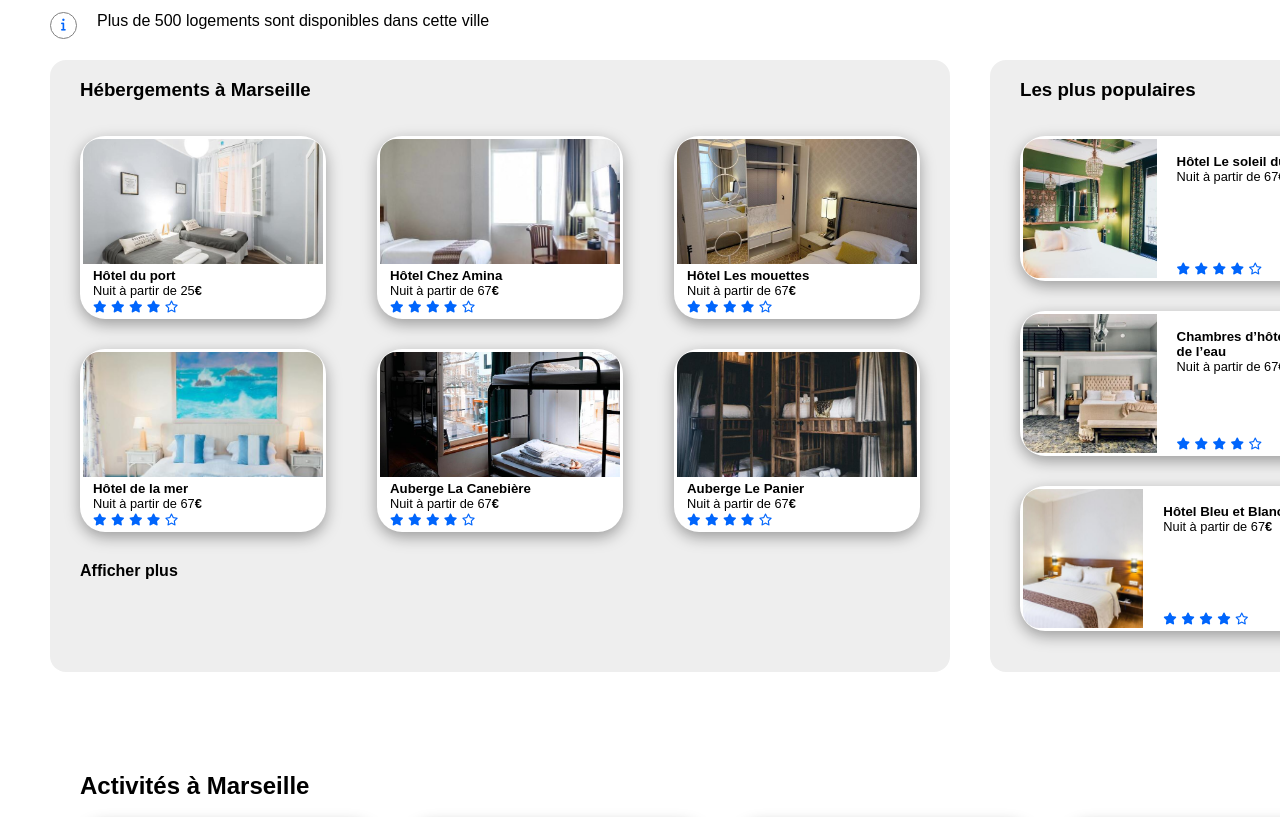
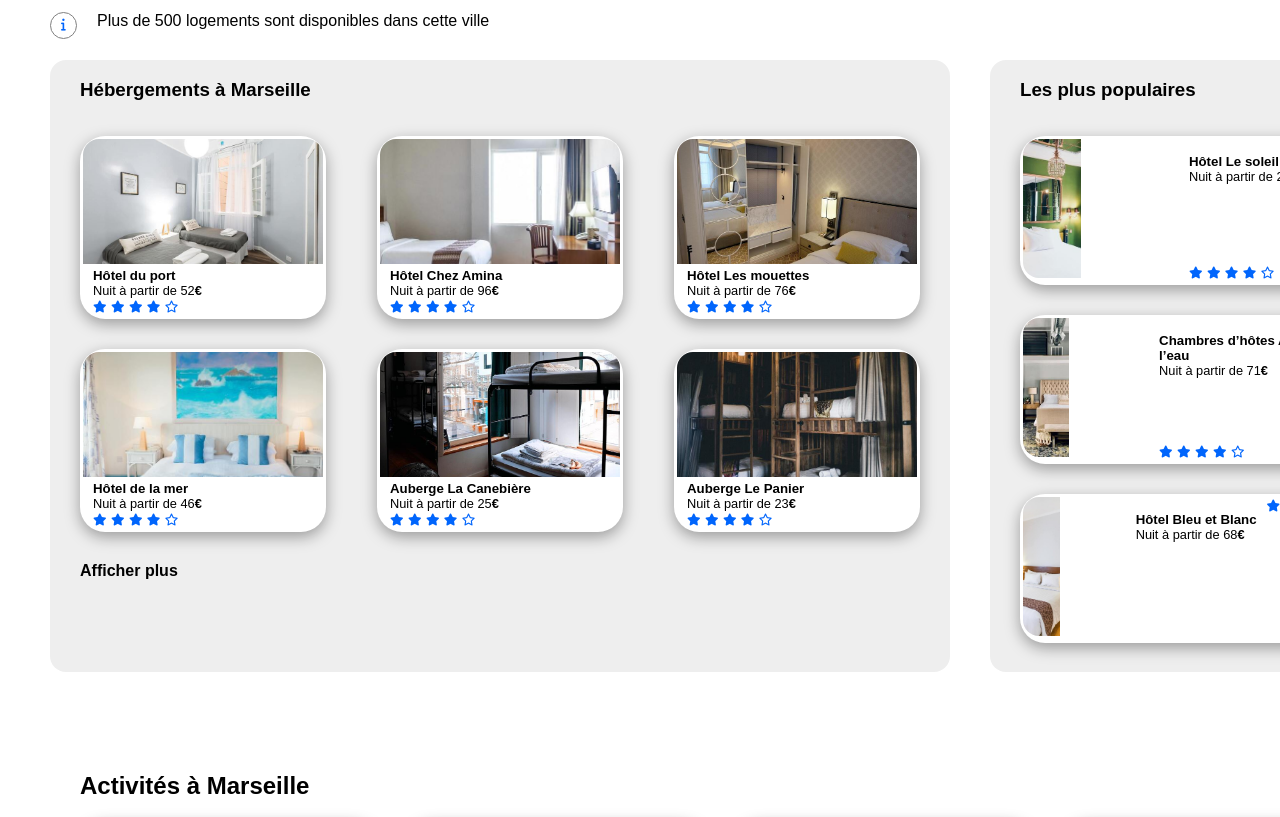
Before and after one commit to GumSurf/Booki, a plain HTML site: page index.html in a window 1280 px wide. Shown: the part 440-1257 px from the top of the page. Drawn offline with Linux system fonts and the light colour scheme.

Commit message:
Add: div

```diff
--- a/index.html
+++ b/index.html
@@ -100,7 +100,7 @@
                     <img src="images/hebergements/4_small/fred-kleber-gTbaxaVLvsg-unsplash.jpg" alt="Hôtel du port">
                     <article class="name_price_hebergements">
                         <h5>Hôtel du port</h5>
-                        <p>Nuit à partir de 25<span class="euro">€</span></p>
+                        <p>Nuit à partir de 52<span class="euro">€</span></p>
                         <span class="stars">
                             <i class="fa-solid fa-star fa-xs"></i>
                             <i class="fa-solid fa-star fa-xs"></i>
@@ -114,7 +114,7 @@
                     <img src="images/hebergements/4_small/febrian-zakaria-M6S1WvfW68A-unsplash.jpg" alt="Hôtel Chez Amina">
                     <article class="name_price_hebergements">
                         <h5>Hôtel Chez Amina</h5>
-                        <p>Nuit à partir de 67<span class="euro">€</span></p>
+                        <p>Nuit à partir de 96<span class="euro">€</span></p>
                         <span class="stars">
                             <i class="fa-solid fa-star fa-xs"></i>
                             <i class="fa-solid fa-star fa-xs"></i>
@@ -128,7 +128,7 @@
                     <img src="images/hebergements/4_small/reisetopia-B8WIgxA_PFU-unsplash.jpg" alt="Hôtel Les mouettes">
                     <article class="name_price_hebergements">
                         <h5>Hôtel Les mouettes</h5>
-                        <p>Nuit à partir de 67<span class="euro">€</span></p>
+                        <p>Nuit à partir de 76<span class="euro">€</span></p>
                         <span class="stars">
                             <i class="fa-solid fa-star fa-xs"></i>
                             <i class="fa-solid fa-star fa-xs"></i>
@@ -142,7 +142,7 @@
                     <img src="images/hebergements/4_small/annie-spratt-Eg1qcIitAuA-unsplash.jpg" alt="Hôtel de la mer">
                     <article class="name_price_hebergements">
                         <h5>Hôtel de la mer</h5>
-                        <p>Nuit à partir de 67<span class="euro">€</span></p>
+                        <p>Nuit à partir de 46<span class="euro">€</span></p>
                         <span class="stars">
                             <i class="fa-solid fa-star fa-xs"></i>
                             <i class="fa-solid fa-star fa-xs"></i>
@@ -156,7 +156,7 @@
                     <img src="images/hebergements/4_small/marcus-loke-WQJvWU_HZFo-unsplash.jpg" alt="Auberge La Canebière">
                     <article class="name_price_hebergements">
                         <h5>Auberge La Canebière</h5>
-                        <p>Nuit à partir de 67<span class="euro">€</span></p>
+                        <p>Nuit à partir de 25<span class="euro">€</span></p>
                         <span class="stars">
                             <i class="fa-solid fa-star fa-xs"></i>
                             <i class="fa-solid fa-star fa-xs"></i>
@@ -170,7 +170,7 @@
                     <img src="images/hebergements/4_small/nicate-lee-kT-ZyaiwBe0-unsplash.jpg" alt="Auberge Le Panier">
                     <article class="name_price_hebergements">
                         <h5>Auberge Le Panier</h5>
-                        <p>Nuit à partir de 67<span class="euro">€</span></p>
+                        <p>Nuit à partir de 23<span class="euro">€</span></p>
                         <span class="stars">
                             <i class="fa-solid fa-star fa-xs"></i>
                             <i class="fa-solid fa-star fa-xs"></i>
@@ -193,11 +193,13 @@
             </div>
             <div class="conteneur_popularite">
                 <a href="#" class="box_pop">
-                    <img src="images/hebergements/4_small/emile-guillemot-Bj_rcSC5XfE-unsplash.jpg" alt="Hôtel Le soleil du matin">
+                    <div class="contenu_image">
+                        <img src="images/hebergements/4_small/emile-guillemot-Bj_rcSC5XfE-unsplash.jpg" alt="Hôtel Le soleil du matin">
+                    </div>
                     <article class="name_price_populaires">
                         <div>
                             <h5>Hôtel Le soleil du matin</h5>
-                            <p>Nuit à partir de 67<span class="euro">€</span></p>
+                            <p>Nuit à partir de 25<span class="euro">€</span></p>
                         </div>
                         <span class="stars">
                             <i class="fa-solid fa-star fa-xs"></i>
@@ -209,11 +211,13 @@
                     </article>
                 </a>
                 <a href="#" class="box_pop">
-                    <img src="images/hebergements/4_small/aw-creative-VGs8z60yT2c-unsplash.jpg" alt="Chambres d’hôtes Au cœur de l’eau">
+                    <div class="contenu_image">
+                        <img src="images/hebergements/4_small/aw-creative-VGs8z60yT2c-unsplash.jpg" alt="Chambres d’hôtes Au cœur de l’eau">
+                    </div>
                     <article class="name_price_populaires">
                         <div>
                             <h5>Chambres d’hôtes Au cœur de l’eau</h5>
-                            <p>Nuit à partir de 67<span class="euro">€</span></p>
+                            <p>Nuit à partir de 71<span class="euro">€</span></p>
                         </div>
                         <span class="stars">
                             <i class="fa-solid fa-star fa-xs"></i>
@@ -225,11 +229,13 @@
                     </article>
                 </a>
                 <a href="#" class="box_pop">
-                    <img src="images/hebergements/4_small/febrian-zakaria-sjvU0THccQA-unsplash.jpg" alt="Hôtel Bleu et Blanc">
+                    <div class="contenu_image">
+                        <img src="images/hebergements/4_small/febrian-zakaria-sjvU0THccQA-unsplash.jpg" alt="Hôtel Bleu et Blanc">
+                    </div>
                     <article class="name_price_populaires">
                         <div>
                             <h5>Hôtel Bleu et Blanc</h5>
-                            <p>Nuit à partir de 67<span class="euro">€</span></p>
+                            <p>Nuit à partir de 68<span class="euro">€</span></p>
                         </div>
                         <span class="stars">
                             <i class="fa-solid fa-star fa-xs"></i>
```
